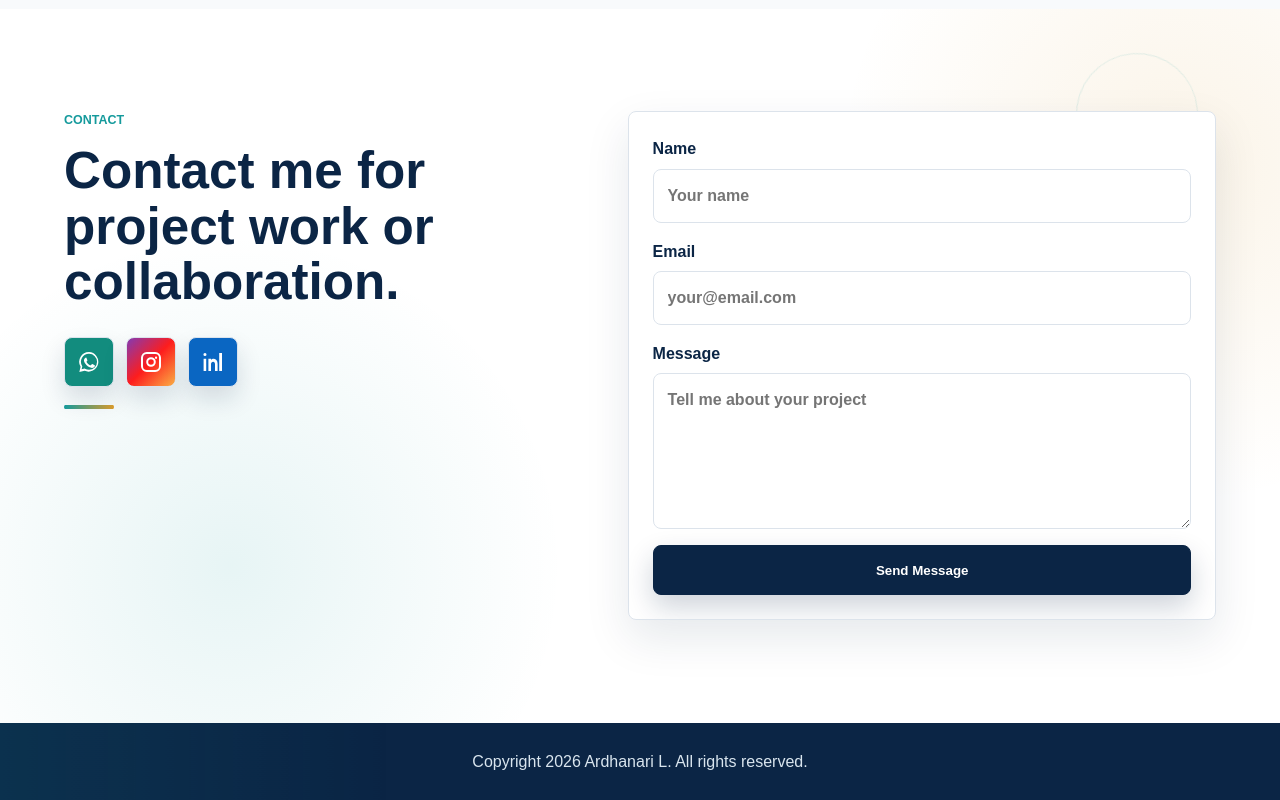
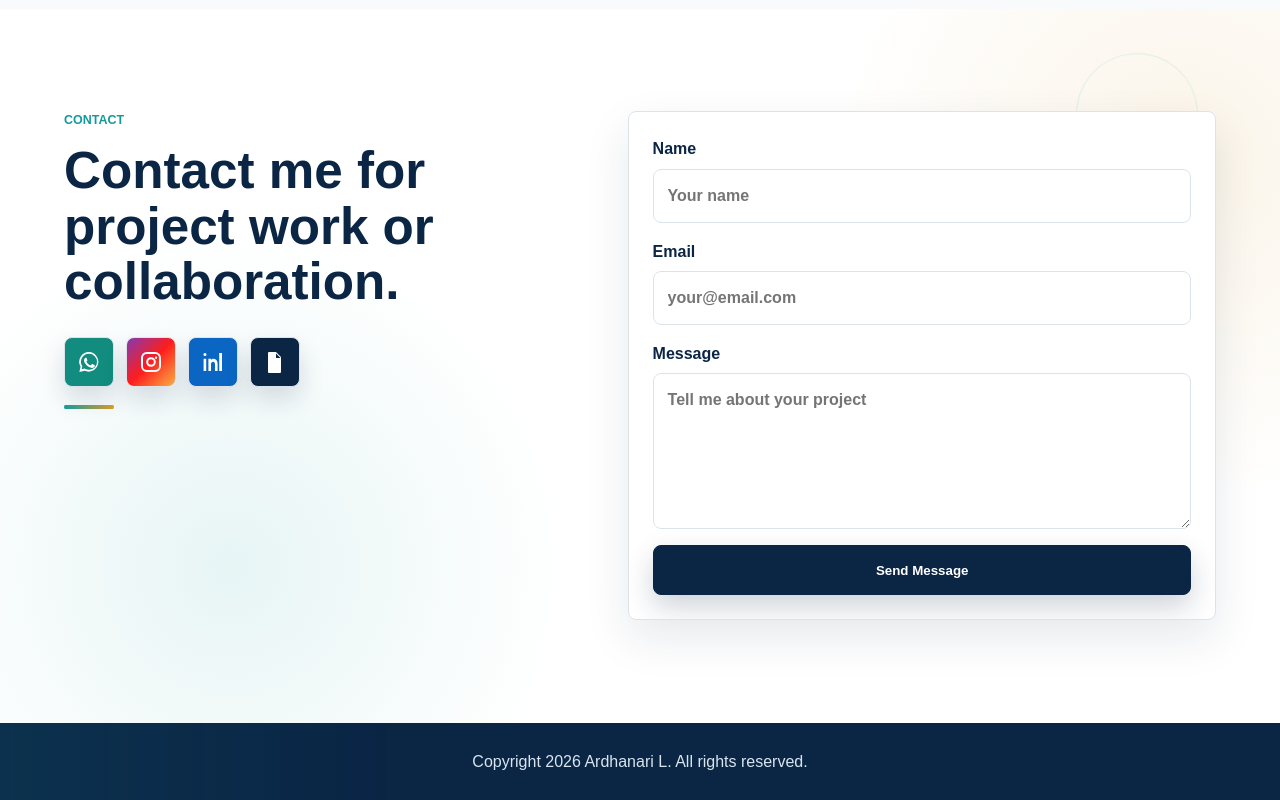
Before and after one commit to ardhanaril1-a11y/portfolio--website, a plain HTML site: page docs/index.html in a window 1280 px wide. Shown: the part 3690-4490 px from the top of the page. Drawn offline with Linux system fonts and the light colour scheme.

Commit message:
Add resume link to index.html

```diff
--- a/docs/index.html
+++ b/docs/index.html
@@ -261,6 +261,11 @@
               <path d="M5.2 8.7H2.6V21h2.6V8.7ZM3.9 3A1.54 1.54 0 1 0 5.5 4.54 1.53 1.53 0 0 0 3.9 3Zm6 5.7H7.4V21H10v-6.5c0-1.72.78-2.74 2.16-2.74 1.24 0 1.84.88 1.84 2.52V21h2.6v-7.18c0-3.48-1.86-5.1-4.34-5.1A3.02 3.02 0 0 0 10 9.96V8.7ZM18.2 3H21v18h-2.8V3Z" />
             </svg>
           </a>
+          <a class="social-link resume" href="resume.pdf" target="_blank" rel="noreferrer" aria-label="Resume">
+            <svg viewBox="0 0 24 24" aria-hidden="true">
+              <path d="M6 2h7l5 5v15a1 1 0 0 1-1 1H6a1 1 0 0 1-1-1V3a1 1 0 0 1 1-1Zm7 1.5V8h4.5L13 3.5ZM8 11h8v2H8v-2Zm0 4h8v2H8v-2Z" />
+            </svg>
+          </a>
         </div>
       </div>
 
```
